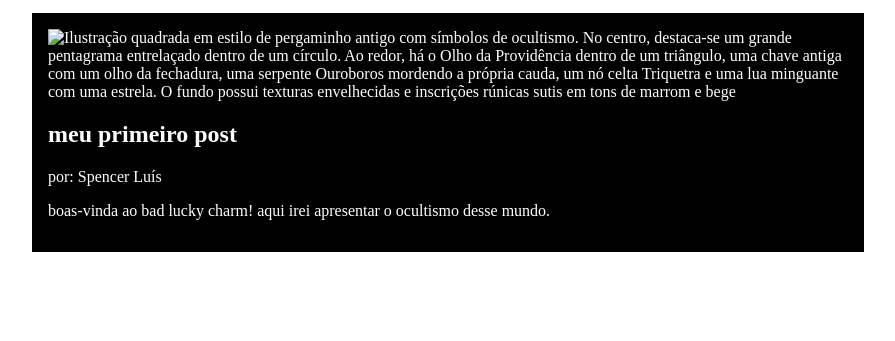
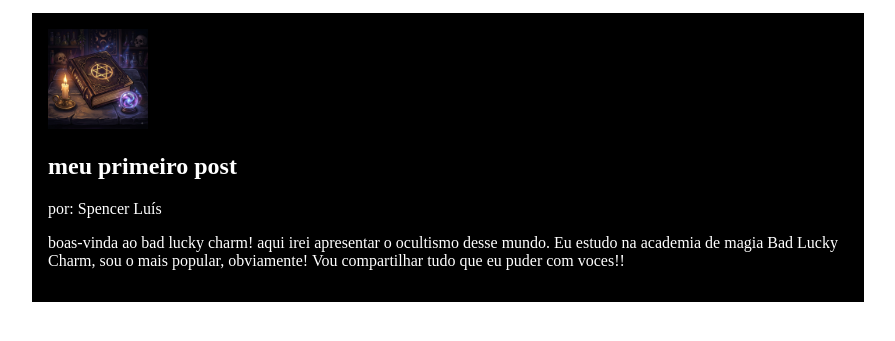
Before and after one commit to danielPolar01/bad-lucky-charm, a plain HTML site: page index.html in a window 1280 px wide. Shown: the part 101-442 px from the top of the page, without its empty margins (192-1087 px from the left). Drawn offline with Linux system fonts and the light colour scheme.

Commit message:
Add files via upload

```diff
--- a/index.html
+++ b/index.html
@@ -31,10 +31,10 @@
             <p>tratarei sobre informções e curiosidades sobre esse mundo </p>
         </header>
         <main>
-            <img src="imagem-blog.jpeg" alt="Ilustração quadrada em estilo de pergaminho antigo com símbolos de ocultismo. No centro, destaca-se um grande pentagrama entrelaçado dentro de um círculo. Ao redor, há o Olho da Providência dentro de um triângulo, uma chave antiga com um olho da fechadura, uma serpente Ouroboros mordendo a própria cauda, um nó celta Triquetra e uma lua minguante com uma estrela. O fundo possui texturas envelhecidas e inscrições rúnicas sutis em tons de marrom e bege">
+            <img src="imagemparaoblog.jpeg" alt="Um antigo livro de magia com capa de couro e um símbolo místico dourado gravado no centro, repousando sobre uma mesa de pedra ao lado de uma vela acesa e uma bola de cristal brilhante.">
             <h2>meu primeiro post</h2>
             <p>por: Spencer Luís</p>
-            <p>boas-vinda ao bad lucky charm! aqui irei apresentar o ocultismo desse mundo.</p>
+            <p>boas-vinda ao bad lucky charm! aqui irei apresentar o ocultismo desse mundo. Eu estudo na academia de magia Bad Lucky Charm, sou o mais popular, obviamente! Vou compartilhar tudo que eu puder com voces!!</p>
         </main>
     </body>
 </html>
```
Also changed, not shown: imagemparaoblog.jpeg (added).
